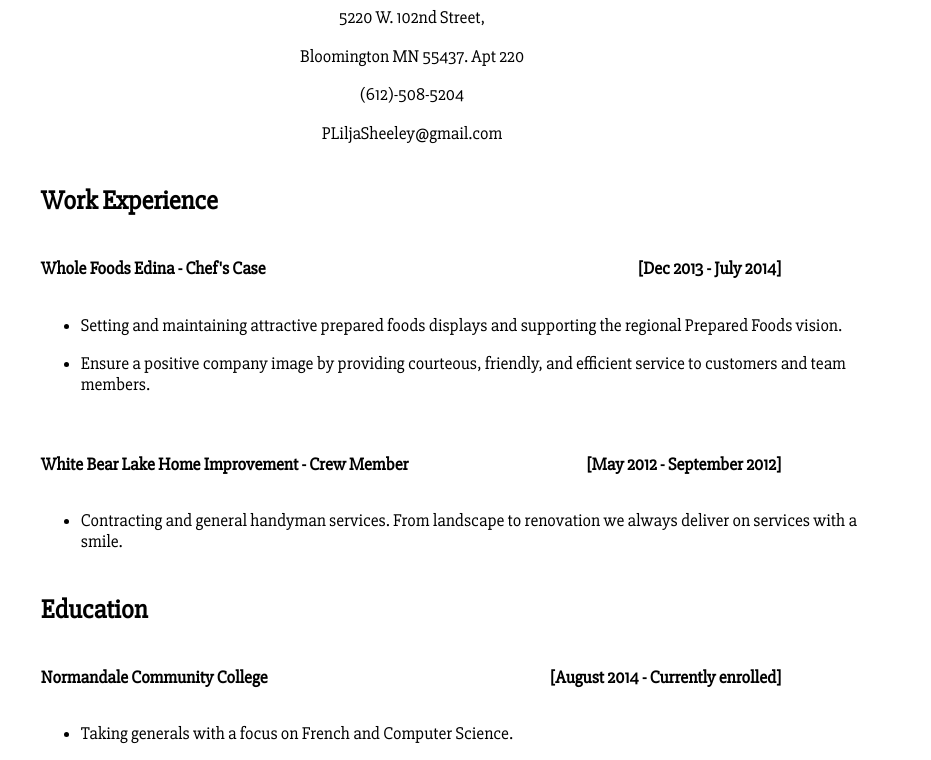
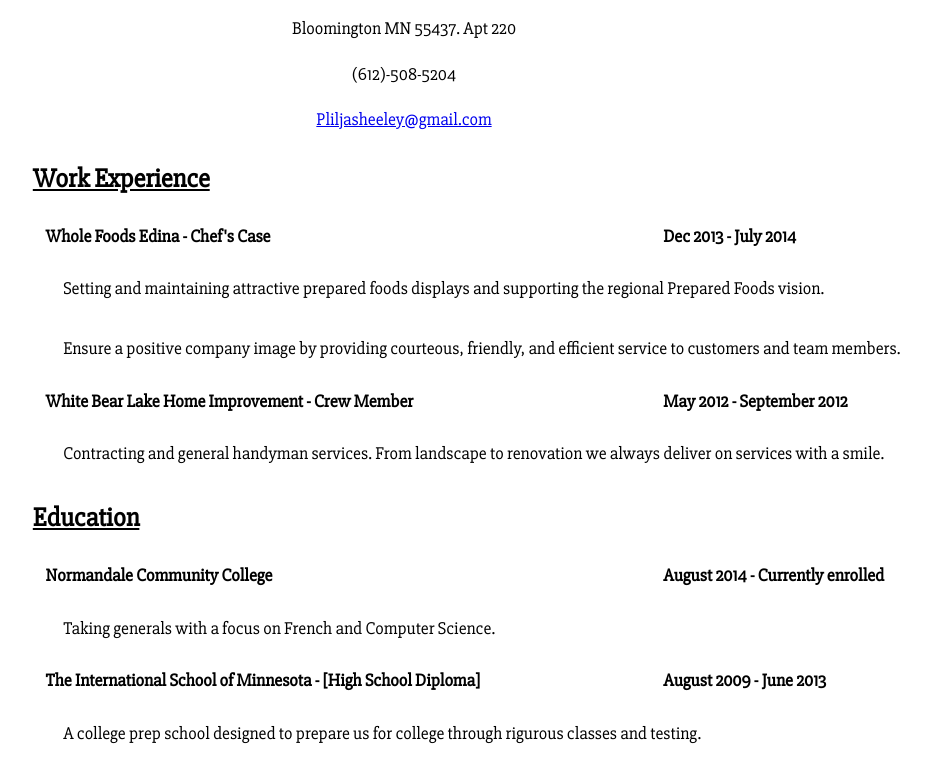
Before and after one commit to PLiljaSheeley/resume, a plain HTML site: page index.html in a window 1280 px wide. Shown: the part 83-843 px from the top of the page, without its empty margins (236-1167 px from the left). Drawn offline with Linux system fonts and the light colour scheme.

Commit message:
Changes for week1
Reset spacing of browsers
Redid spacing manually
Cleaned up dates
Added mailto link
Got rid of width on dates and replaced width on h2s
Removed styling on lists
Text decoration on h2s
Replaced container div with main

```diff
--- a/index.html
+++ b/index.html
@@ -8,13 +8,15 @@
 </head>
 
 <body>
-		<div id="container">
+		<main>
 			<div id="contact">
 				<h1>Peter Lilja-Sheeley</h1>
 				<p>5220 W. 102nd Street,</p>
 				<p>Bloomington MN 55437. Apt 220</p>
 				<p>(612)-508-5204</p>
-				<p>PLiljaSheeley@gmail.com</p>
+				<p>
+					<a href="mailto:pliljasheeley@gmail.com" target="_blank">Pliljasheeley@gmail.com</a>
+				</p>
 			</div>
 
 			<div id="non-contact">
@@ -25,7 +27,7 @@
 						<p>Whole Foods Edina - Chef's Case</p>
 					</h4>
 						<div class="date">
-							<p>[Dec 2013 - July 2014]</p>
+							<p>Dec 2013 - July 2014</p>
 						</div>
 						<div class="description">
 						<ul>
@@ -44,7 +46,7 @@
 						<p>White Bear Lake Home Improvement - Crew Member</p>
 					</h4>
 						<div class="date">
-							<p>[May 2012 - September 2012]</p>
+							<p>May 2012 - September 2012</p>
 						</div>
 						<div class="description">
 							<ul>
@@ -63,7 +65,7 @@
 						<p>Normandale Community College</p>
 					</h4>
 						<div class="date">
-							<p>[August 2014 - Currently enrolled]</p>
+							<p>August 2014 - Currently enrolled</p>
 						</div>
 						<div class="description">
 							<ul>
@@ -79,7 +81,7 @@
 					<p>The International School of Minnesota - [High School Diploma]</p>
 					</h4>
 						<div class="date">
-							<p>[August 2009 - June 2013]</p>
+							<p>August 2009 - June 2013</p>
 						</div>
 						<div class="description">
 							<ul>
@@ -95,7 +97,7 @@
 						<p>Gustavus Adolphus</p>
 					</h4>
 						<div class="date">
-							<p>[August 2013 - December 2013]</p>
+							<p>August 2013 - December 2013</p>
 						</div>
 						<div class="description">
 							<ul>
@@ -107,6 +109,6 @@
 					</div>
 			</div>
 			</div>
-		</div>
+		</main>
 </body>
 </html>
--- a/main.css
+++ b/main.css
@@ -1,3 +1,9 @@
+html, body, h1, h2, h4, ul, li, p{
+	padding:0;
+	margin:0;
+	border:0;
+}
+
 html {
 	background-image:url("texture.jpg"); no-repeat center center fixed;
 	-webkit-background-size: cover;
@@ -14,8 +20,10 @@ html {
     h2{
     	vertical-align: text-top;
     }
+   .date{
+   	margin-left:20%;
+   }
 }
-
 
 body {
 	width:100%;
@@ -28,12 +36,6 @@ body {
 	text-align: right;
 	font-weight: bold;
 	display: inline-block;
-	width: 30%;
-	margin-right: 0%;
-}
-
-#work {
-	border-bottom: 2px solid white;
 }
 
 #contact {
@@ -41,17 +43,29 @@ body {
 	border-bottom: 2px solid white;
 }
 
-#non-contact{
+h2{
+	padding: .7em 0 .7em 0;
 	margin-left: 21%;
-	margin-right: 15%;
-}
-
-h2 {
-	margin-bottom: 0px;
+	text-decoration: underline;
 }
 
 h4{
-	margin-bottom: 0px;
+	margin-left:22%;
 	display: inline-block;
-	width: 60%;
+	width:48%;
 }
+
+p{
+	padding: .7em 0 .7em 0;
+}
+
+li{
+	font-size: 1em;
+	padding: .4em 0 .4em 0;
+	margin-left: 3%;
+}
+
+ul{
+	list-style-type: none;
+	margin-left:21%;
+}
```
